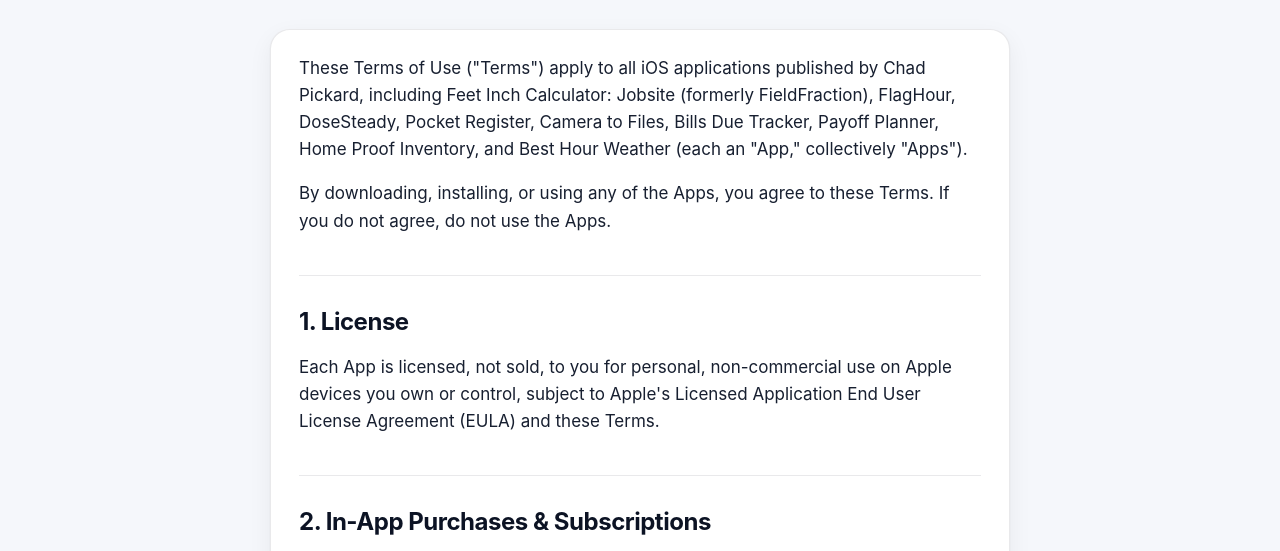
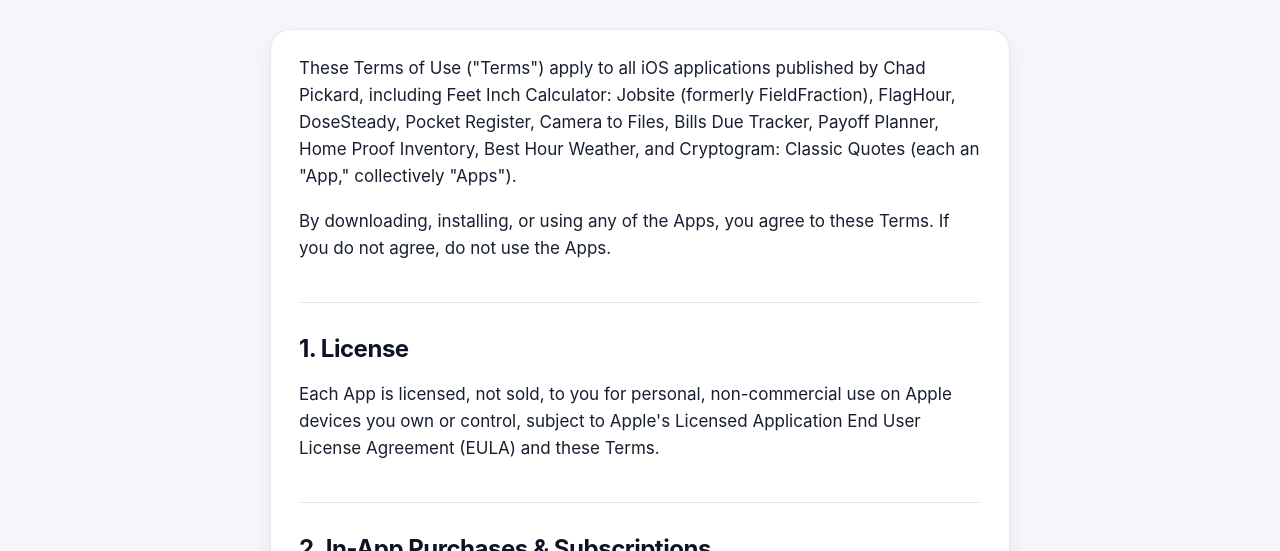
Before and after one commit to cpickard2790/cpickard2790.github.io, a plain HTML site: page terms.html in a window 1280 px wide. Shown: the part 238-789 px from the top of the page. Drawn offline with Linux system fonts and the light colour scheme.

Commit message:
Terms of Use: name Cryptogram: Classic Quotes
Co-Authored-By: Claude Opus 5.5 <noreply@anthropic.com>

```diff
--- a/terms.html
+++ b/terms.html
@@ -30,7 +30,7 @@
     <p>Effective Date: November 3, 2026</p>
   </div>
   <div class="prose">
-  <p>These Terms of Use ("Terms") apply to all iOS applications published by Chad Pickard, including Feet Inch Calculator: Jobsite (formerly FieldFraction), FlagHour, DoseSteady, Pocket Register, Camera to Files, Bills Due Tracker, Payoff Planner, Home Proof Inventory, and Best Hour Weather (each an "App," collectively "Apps").</p>
+  <p>These Terms of Use ("Terms") apply to all iOS applications published by Chad Pickard, including Feet Inch Calculator: Jobsite (formerly FieldFraction), FlagHour, DoseSteady, Pocket Register, Camera to Files, Bills Due Tracker, Payoff Planner, Home Proof Inventory, Best Hour Weather, and Cryptogram: Classic Quotes (each an "App," collectively "Apps").</p>
 
   <p>By downloading, installing, or using any of the Apps, you agree to these Terms. If you do not agree, do not use the Apps.</p>
 
```
